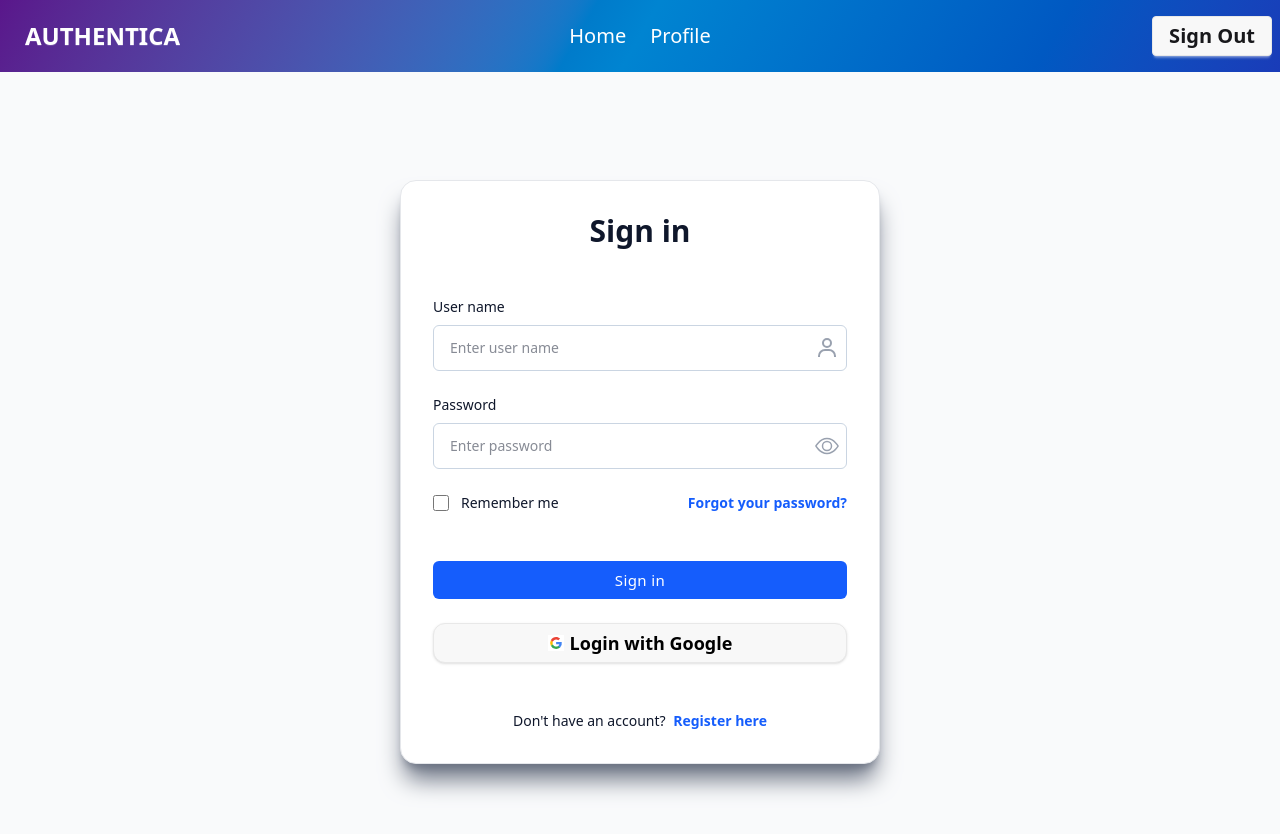
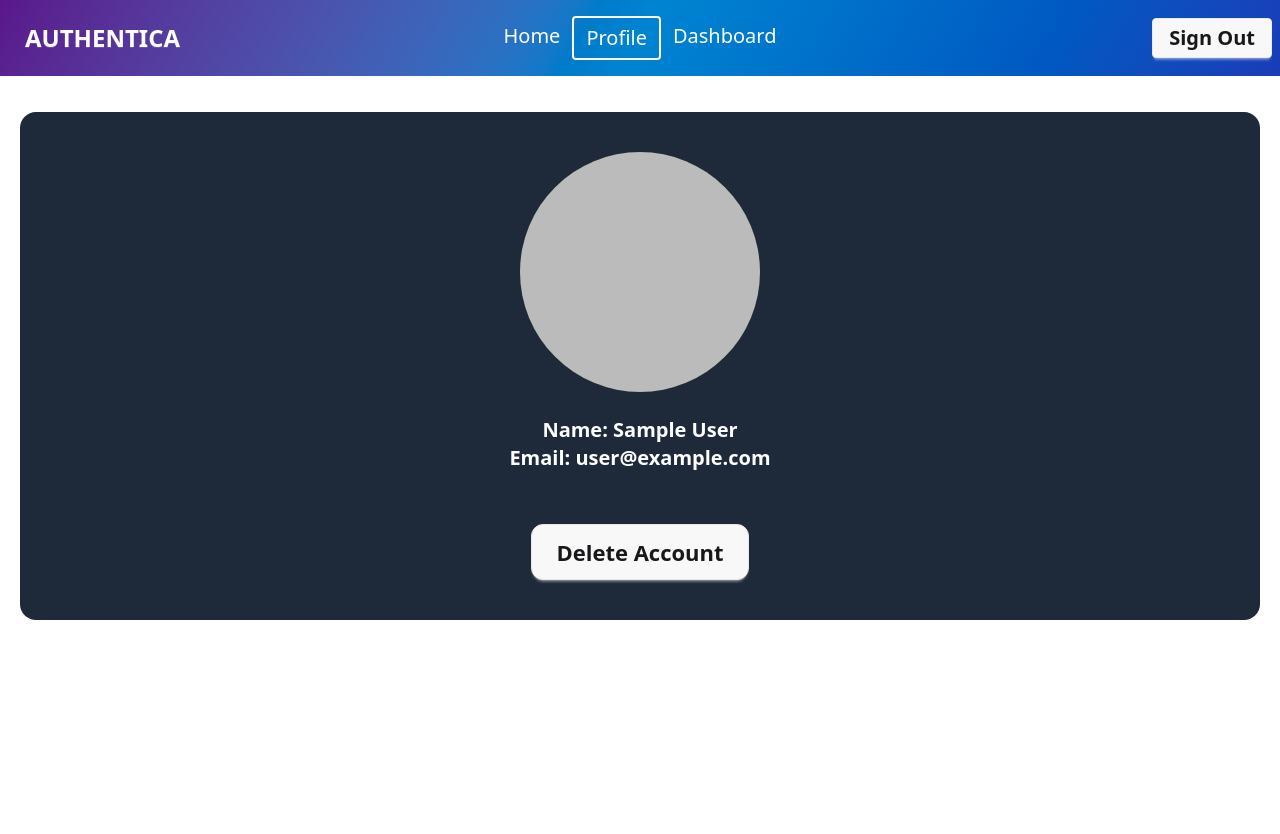
Before and after one commit to AtikHasan16/All-firebase-authentication, a React (Vite) app: page /profile in a window 1280 px wide. Before the commit this address led to /login. Shown: the top 834 px of the page. After the commit the page ends 800 px from the top, so only its background shows below. Built offline with nearby package versions, Linux system fonts and the light colour scheme; no server answers; sample sign-in values are in the browser's storage.

Commit message:
added profile comp and private route setup

```diff
--- a/src/Components/Loading.jsx
+++ b/src/Components/Loading.jsx
@@ -2,10 +2,10 @@ import React from "react";
 
 const Loading = () => {
   return (
-    <div>
-      <div class="spinner-3 w-10 h-10 rounded-full bg-gray-800 relative">
-        <div class="absolute w-full h-full bg-gray-800 rounded-full animate-ping"></div>
-        <div class="absolute w-full h-full bg-gray-800 rounded-full animate-ping delay-200"></div>
+    <div className="min-h-screen flex justify-center items-center">
+      <div className="spinner-3 w-10 h-10 rounded-full bg-sky-700 relative">
+        <div className="absolute w-full h-full bg-gray-800 rounded-full animate-ping"></div>
+        <div className="absolute w-full h-full bg-gray-800 rounded-full animate-ping delay-200"></div>
       </div>
     </div>
   );
--- a/src/Components/Navbar.jsx
+++ b/src/Components/Navbar.jsx
@@ -31,8 +31,24 @@ const Navbar = () => {
         </NavLink>
       </li>
       <li>
-        {" "}
-        <NavLink to={"/profile"}>Profile</NavLink>
+        {currentUser ? (
+          <NavLink
+            to={"/profile"}
+            className={({ isActive }) => (isActive ? "border-2" : "")}
+          >
+            Profile
+          </NavLink>
+        ) : (
+          ""
+        )}
+      </li>
+      <li>
+        <NavLink
+          to={"/dashboard"}
+          className={({ isActive }) => (isActive ? "border-2" : "")}
+        >
+          Dashboard
+        </NavLink>
       </li>
     </>
   );
--- a/src/Contexts/AuthProvider.jsx
+++ b/src/Contexts/AuthProvider.jsx
@@ -14,19 +14,16 @@ import Loading from "../Components/Loading";
 // import { Link, useNavigate } from "react-router";
 
 const AuthProvider = ({ children }) => {
-  //   const [loading, setLoading] = useState(false);
+  const [loading, setLoading] = useState(true);
   const [currentUser, setCurrentUser] = useState(null);
-  //   const navigate = useNavigate();
-  //   if (currentUser) {
-  //     return navigate("login");
-  //   }
+
   const createNewUser = (email, password) => {
-    // setLoading(true);
+
     return createUserWithEmailAndPassword(auth, email, password);
   };
 
   const signInUser = (email, password) => {
-    // setLoading(true);
+
     return signInWithEmailAndPassword(auth, email, password);
   };
   const signInWIthGoogle = (provider) => {
@@ -35,12 +32,8 @@ const AuthProvider = ({ children }) => {
 
   useEffect(() => {
     const unsubscribe = onAuthStateChanged(auth, (user) => {
-      if (user) {
-        setCurrentUser(user);
-        console.log(user);
-      } else {
-        console.log(user);
-      }
+      setCurrentUser(user);
+      setLoading(false);
     });
     return () => unsubscribe();
   }, []);
@@ -60,6 +53,7 @@ const AuthProvider = ({ children }) => {
     currentUser,
     logOutUser,
     deleteUserData,
+    loading,
   };
   return <AuthContext value={userInformation}>{children}</AuthContext>;
 };
--- a/src/Routers/PrivateRoutes.jsx
+++ b/src/Routers/PrivateRoutes.jsx
@@ -1,14 +1,16 @@
 import React, { useContext } from "react";
 import { AuthContext } from "../Contexts/AuthContext";
 import { Navigate } from "react-router";
+import Loading from "../Components/Loading";
 
 const PrivateRoutes = ({ children }) => {
-  const { currentUser } = useContext(AuthContext);
+  const { currentUser, loading } = useContext(AuthContext);
 
-  if (currentUser) {
+  if (loading) {
+    return <Loading></Loading>;
+  } else if (currentUser) {
     return children;
   }
-
   return <Navigate to={"/login"}></Navigate>;
 };
 
--- a/src/Routers/Routes.jsx
+++ b/src/Routers/Routes.jsx
@@ -6,6 +6,7 @@ import Registration from "../Pages/Registration";
 import Login from "../Pages/Login";
 import AuthProvider from "../Contexts/AuthProvider";
 import PrivateRoutes from "./PrivateRoutes";
+import Dashboard from "../Pages/Dashboard";
 
 const router = createBrowserRouter([
   {
@@ -22,6 +23,14 @@ const router = createBrowserRouter([
         ),
       },
       {
+        path: "dashboard",
+        element: (
+          <PrivateRoutes>
+            <Dashboard></Dashboard>
+          </PrivateRoutes>
+        ),
+      },
+      {
         path: "registration",
         element: <Registration></Registration>,
       },
```
